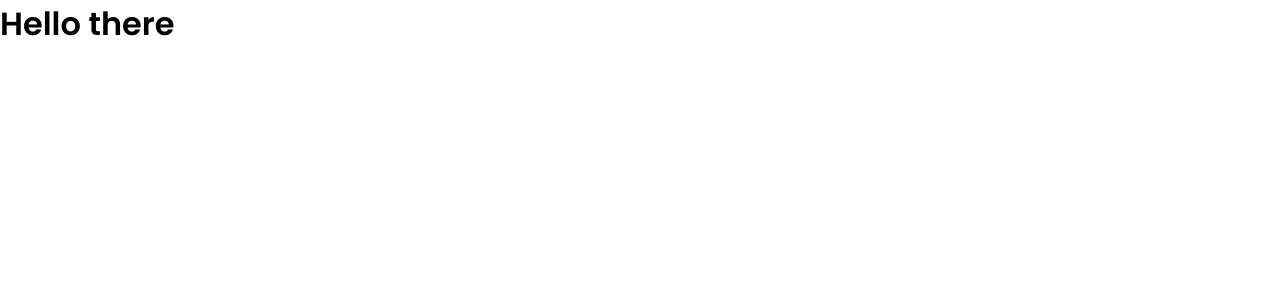
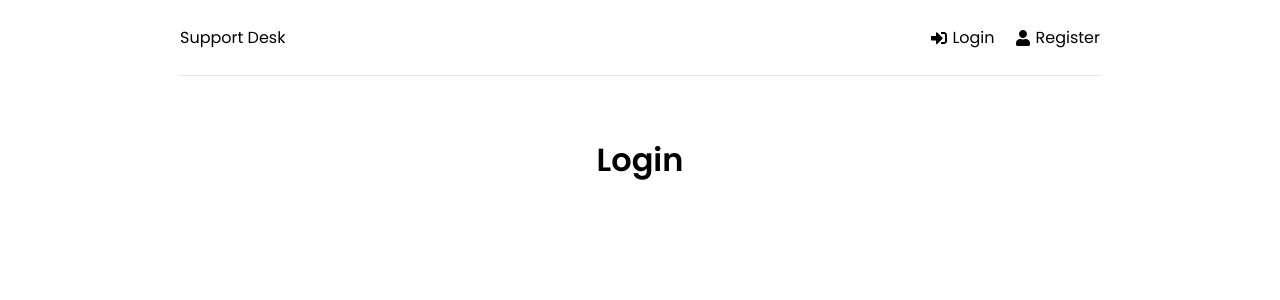
Before and after one commit to jonathanjacka/mern_ticket-system-help-desk, a React (Create React App) app in the folder frontend/: page /login in a window 1280 px wide. Shown: the top 300 px of the page. Built offline with nearby package versions, Linux system fonts and the light colour scheme.

Commit message:
Added initial views and header

```diff
--- a/frontend/src/App.js
+++ b/frontend/src/App.js
@@ -1,10 +1,25 @@
 import React from 'react';
+import { BrowserRouter as Router, Routes, Route } from 'react-router-dom';
+import Home from './views/Home';
+import Register from './views/Register';
+import Login from './views/Login';
+
+import Header from './components/Header';
 
 function App() {
   return (
-    <div>
-      <h1>Hello there</h1>
-    </div>
+    <>
+      <Router>
+        <div className='container'>
+          <Header />
+          <Routes>
+            <Route path='/' element={<Home />} />
+            <Route path='/login' element={<Login />} />
+            <Route path='/register' element={<Register />} />
+          </Routes>
+        </div>
+      </Router>
+    </>
   );
 }
 
--- /dev/null
+++ b/frontend/src/components/Header.jsx
@@ -0,0 +1,23 @@
+import React from 'react';
+import { FaSignInAlt, FaSignOutAlt, FaUser } from 'react-icons/fa';
+import { Link } from 'react-router-dom';
+
+function Header() {
+  return (
+    <header className='header'>
+        <div className="logo">
+            <Link to="/">Support Desk</Link>
+        </div>
+        <ul>
+            <li>
+                <Link to='/login'><FaSignInAlt /> Login</Link>
+            </li>
+            <li>
+                <Link to='/register'><FaUser /> Register</Link>
+            </li>
+        </ul>
+    </header>
+  )
+}
+
+export default Header
--- /dev/null
+++ b/frontend/src/views/Home.jsx
@@ -0,0 +1,11 @@
+import React from 'react'
+
+function Home() {
+  return (
+    <div>
+      <h1>Home</h1>
+    </div>
+  )
+}
+
+export default Home
--- /dev/null
+++ b/frontend/src/views/Login.jsx
@@ -0,0 +1,11 @@
+import React from 'react'
+
+function Login() {
+  return (
+    <div>
+      <h1>Login</h1>
+    </div>
+  )
+}
+
+export default Login
--- /dev/null
+++ b/frontend/src/views/Register.jsx
@@ -0,0 +1,11 @@
+import React from 'react'
+
+function Register() {
+  return (
+    <div>
+      <h1>Register</h1>
+    </div>
+  )
+}
+
+export default Register
```
